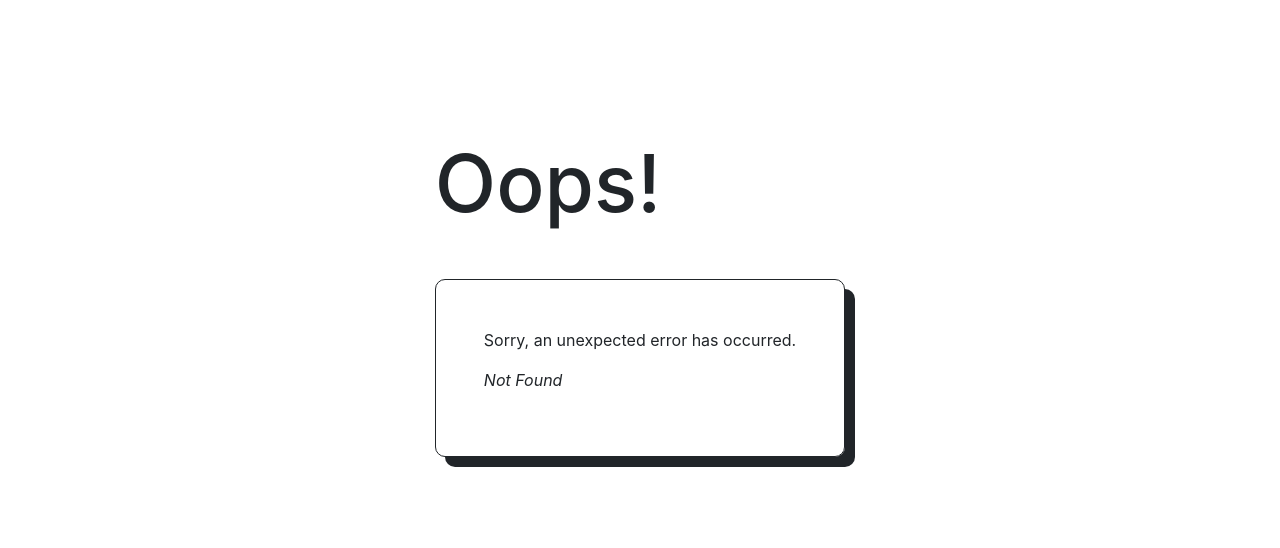
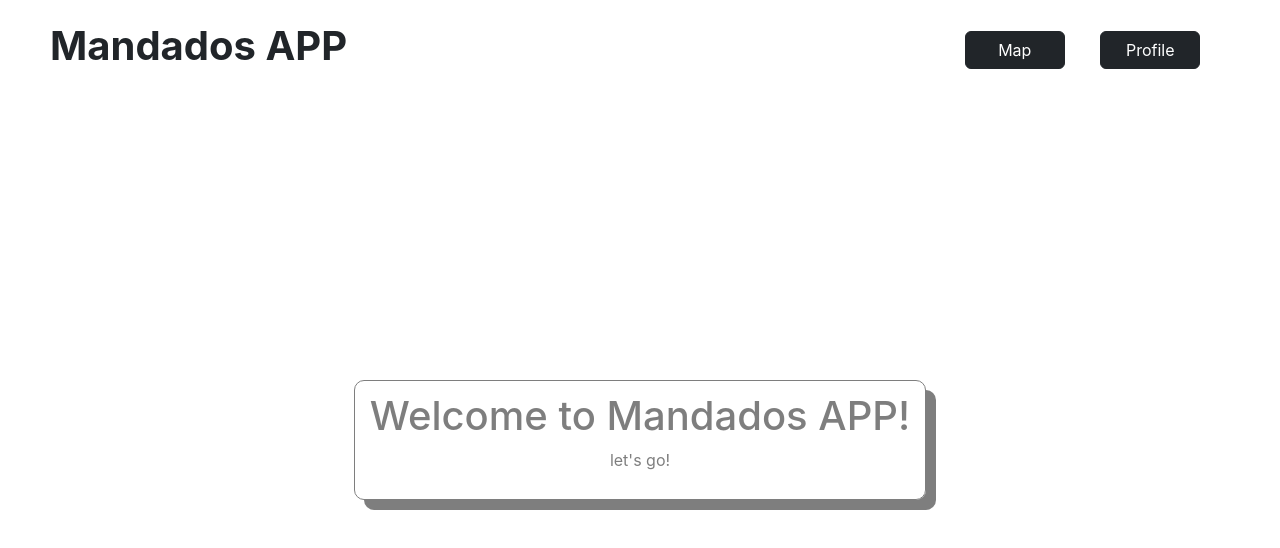
Before and after one commit to SPmfl/mandados-project, a React (Create React App) app: page /app in a window 1280 px wide. Before the commit this address had no page. Shown: the top 548 px of the page. Built offline with nearby package versions, Linux system fonts and the light colour scheme.

Commit message:
adding welcome sub route

```diff
--- a/src/routes/App.jsx
+++ b/src/routes/App.jsx
@@ -9,28 +9,38 @@ import {
 } from 'react-router-dom';
 
 import Root from './root';
+import Login from './login'
+import Welcome from './welcome'
 import ErrorPage from '../utils/errorPage';
 
 const router = createBrowserRouter([
     {
         path: '/',
+        element: <Login />,
+        errorElement: <ErrorPage />
+    },
+    {
+        path: '/app',
         element: <Root />,
         errorElement: <ErrorPage />,
         children: [
             {
-                path: 'map',
+                path: '/app',
+                element: <Welcome />
+            }, {
+                path: '/app/map',
                 element: <Map />
             }, {
-                path: 'profile',
+                path: '/app/profile',
                 element: <Profile />
             }
         ]
     }
-])
+]);
 
 function App() {
     return (
-        <RouterProvider router={ router }/>
+        <RouterProvider router={router} />
     );
 }
 
--- /dev/null
+++ b/src/routes/welcome.jsx
@@ -0,0 +1,18 @@
+import '../styles/welcome.css'
+function Welcome() {
+    return (
+        <div id="welcome-container">
+            <a href="/app/map">
+            <span>
+                <h1>Welcome to Mandados APP!</h1>
+                <p>
+                    let's go!
+                </p>
+            </span>
+            </a>
+        </div>
+    );
+
+}
+
+export default Welcome;
--- /dev/null
+++ b/src/styles/welcome.css
@@ -0,0 +1,31 @@
+#welcome-container{
+    width: 100%;
+    height: 100%;
+    display: flex;
+    align-items: center;
+    justify-content: center;
+    flex-direction: column;
+    opacity: 0.5;
+}
+#welcome-container > a {
+    text-decoration: none;
+    color: black;
+}
+
+#welcome-container > a > h1{
+    font-size: 5rem;
+    margin-bottom: 1rem;
+}
+
+#welcome-container > a > span{
+    padding: 15px;
+    width: 100%;
+    height: 120px;
+    border: 1px solid;
+    border-radius: 10px;
+    box-shadow: 10px 10px;
+    display: flex;
+    align-items: center;
+    justify-content: center;
+    flex-direction: column;
+}
```
